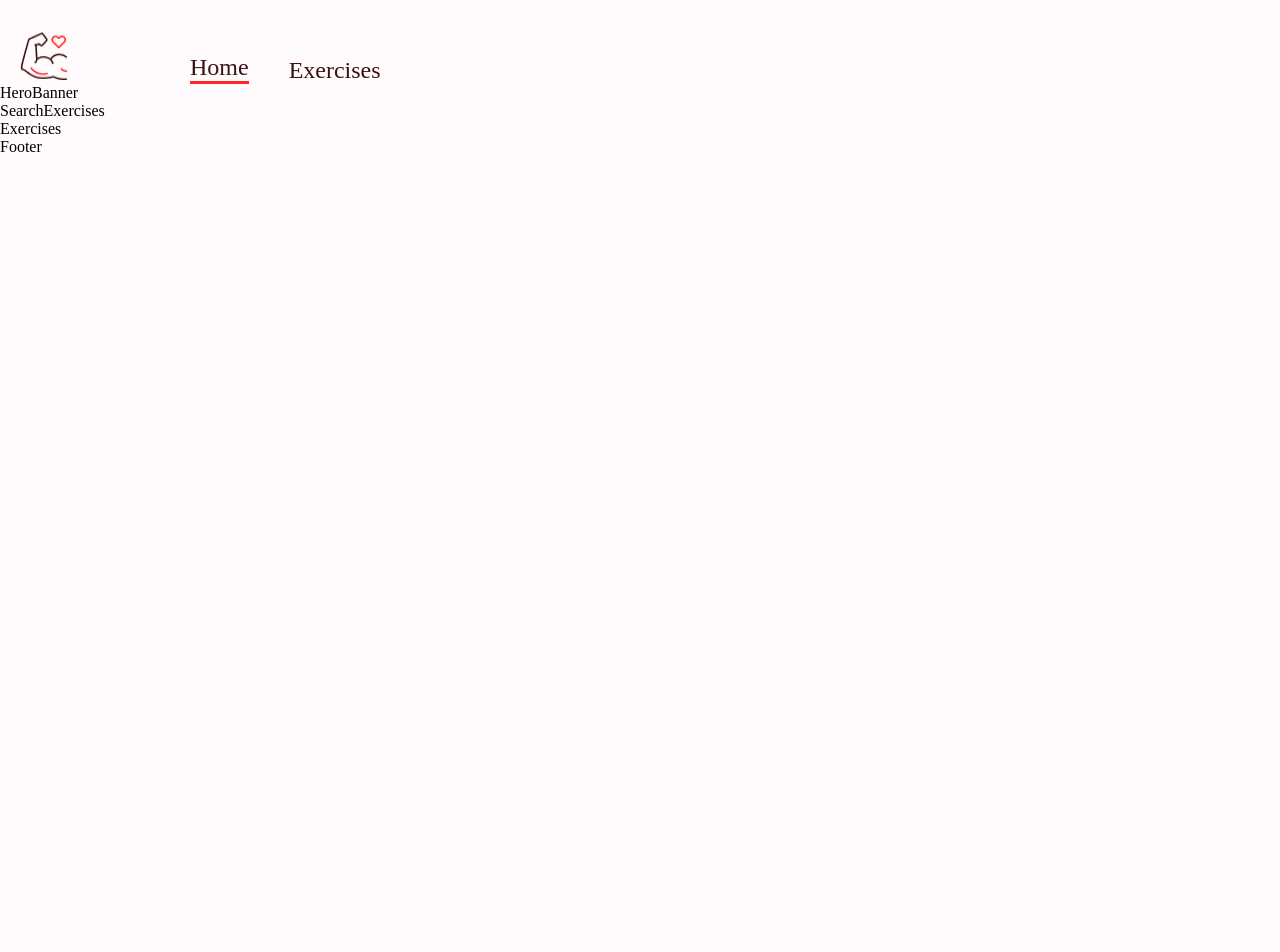
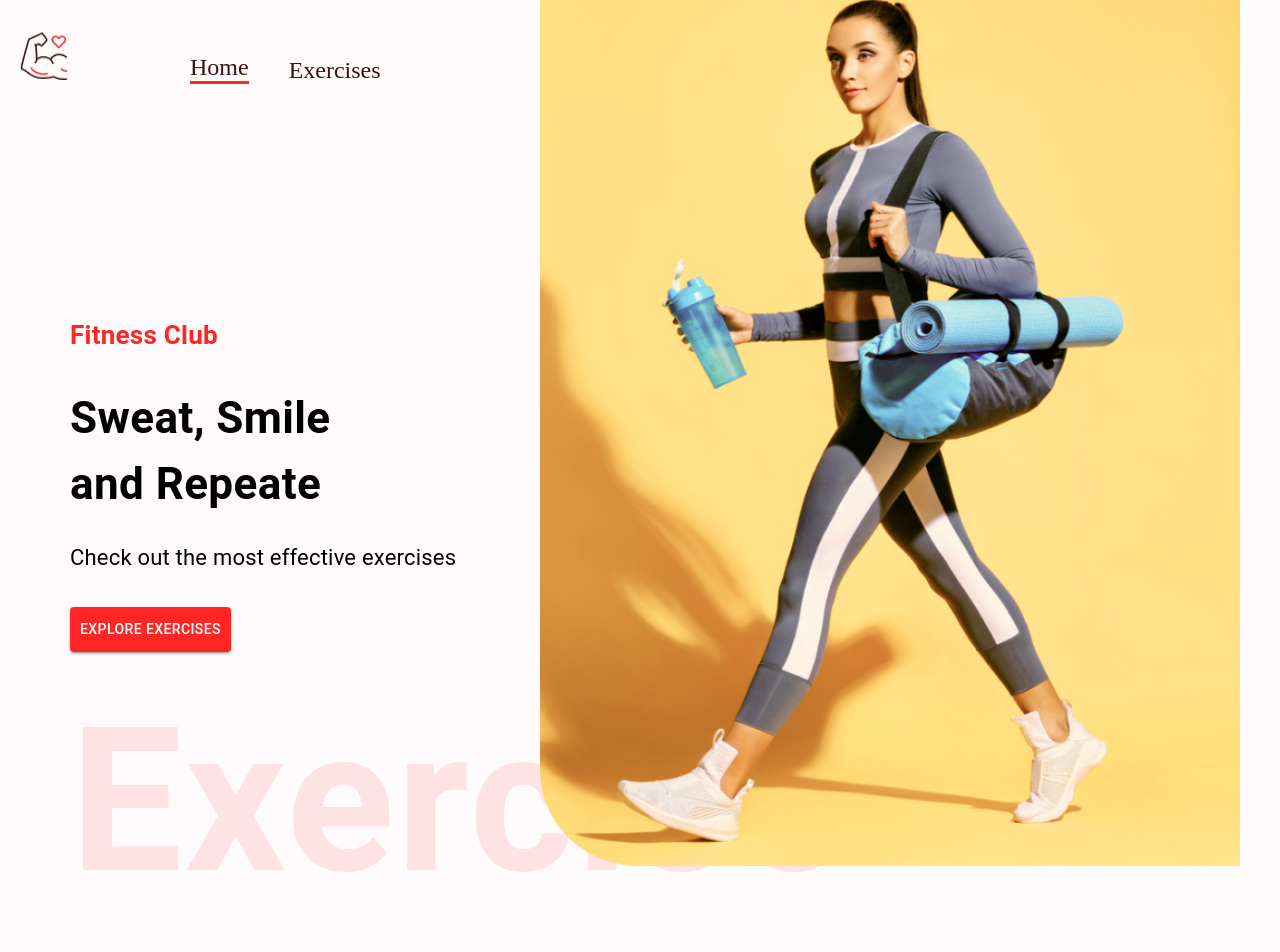
Before and after one commit to WilliamRossCrane/FitTrack-Pro, a React (Create React App) app: page / in a window 1280 px wide. Shown: the top 952 px of the page. Before the commit the page ends 800 px from the top, so only its background shows below. Built offline with nearby package versions, Linux system fonts and the light colour scheme.

Commit message:
Add HeroBanner component with MUI styling and responsive layout

```diff
--- a/src/components/HeroBanner.js
+++ b/src/components/HeroBanner.js
@@ -1,8 +1,35 @@
 import React from 'react'
+import { Box, Stack, Typography, Button  } from '@mui/material';
+import HeroBannerImage from '../assets/images/banner.png';
 
 const HeroBanner = () => {
   return (
-    <div>HeroBanner</div>
+    <Box sx={{ mt: {lg: '212px', xs: '70px'}, ml: {sm: '50px'}}}
+      position = "relative" p="20px" >
+      <Typography color ="#FF2625" fontWeight="600" fontSize="26px">
+        Fitness Club
+      </Typography>
+      <Typography fontWeight={700}
+      sx={{ fontSize: { lg: '44px', xs: '40px'}}} mb="23px" mt="30px">
+        Sweat, Smile <br /> and Repeate
+      </Typography>
+      <Typography fontSize="22px" lineHeight="35px" mb={4}>
+        Check out the most effective exercises
+      </Typography>
+      <Button variant="contained" color="error" href="exercises" sx={{ backgroundColor: '#ff2625', padding: '10px'}}>
+      Explore Exercises
+      </Button>
+      <Typography fontWeight={600} color="#ff2625"
+        sx = {{
+          opacity: 0.1,
+          display: {lg: 'block', xs: 'none'}
+      }}
+      fontSize="200px"
+      >
+        Exercise
+      </Typography>
+      <img src={HeroBannerImage} alt="banner" className="hero-banner-img"/>
+    </Box>
   )
 }
 
```
